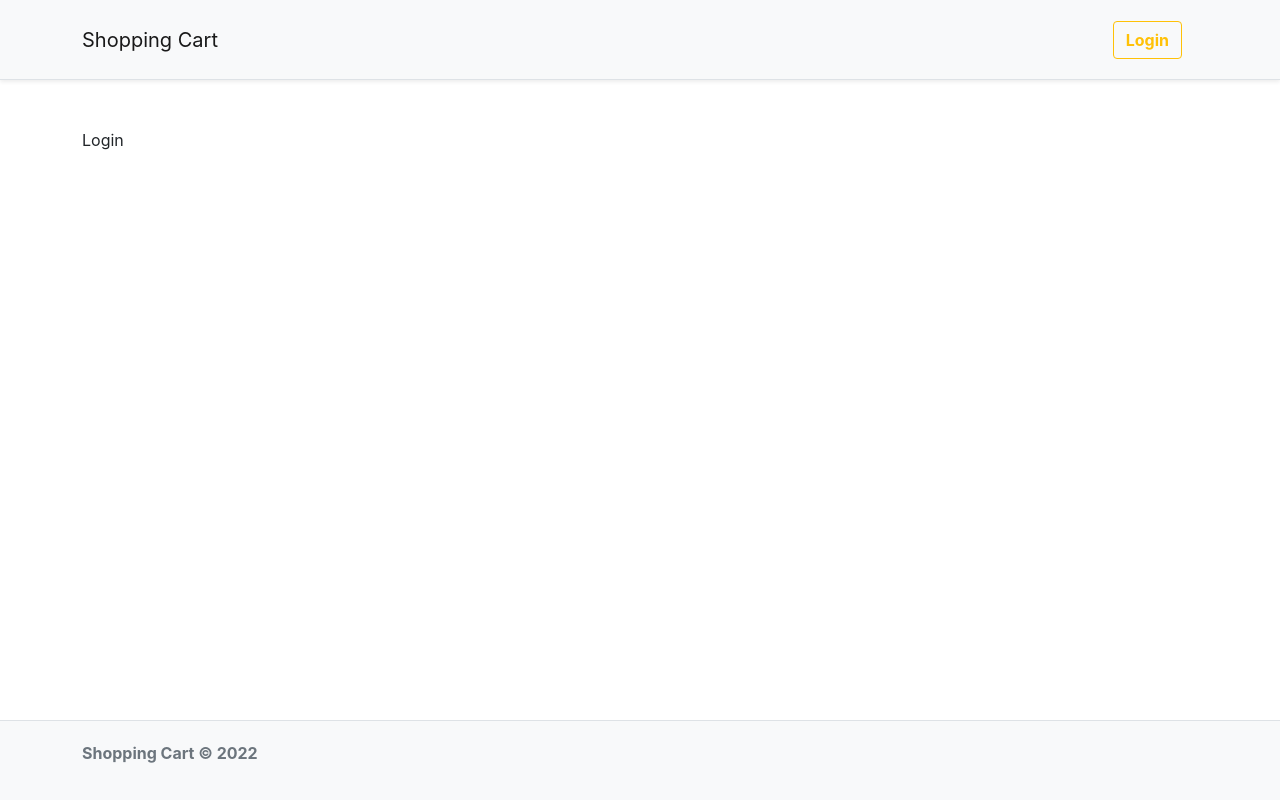
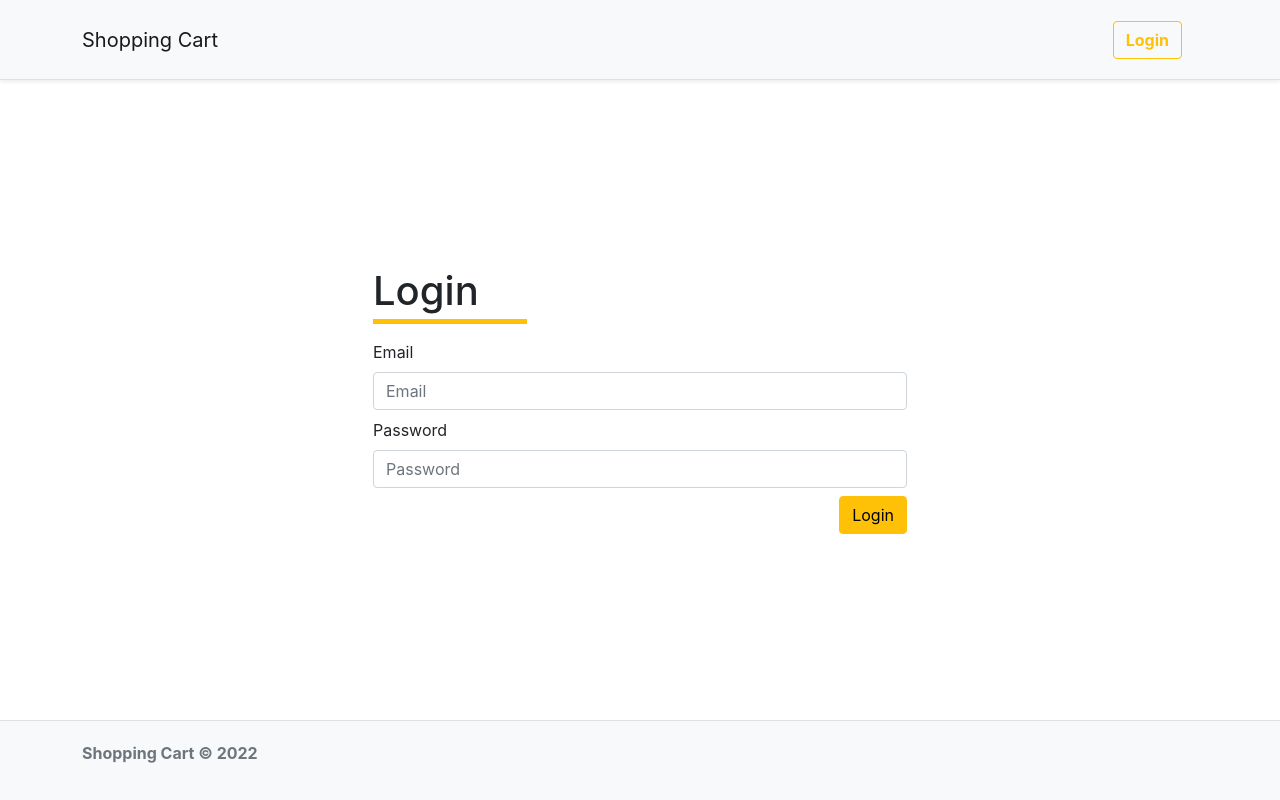
Before and after one commit to alptarla/shopping-cart, a React app in the folder client/: page /login in a window 1280 px wide. Built offline with nearby package versions, Linux system fonts and the light colour scheme; no server answers; the HTML template or start-up script is replaced by a standard one.

Commit message:
Add login screen

```diff
--- a/client/package.json
+++ b/client/package.json
@@ -8,15 +8,19 @@
     "preview": "vite preview"
   },
   "dependencies": {
+    "@hookform/resolvers": "^2.9.5",
     "axios": "^0.27.2",
     "bootstrap": "^5.1.3",
     "bootstrap-icons": "^1.8.3",
+    "classnames": "^2.3.1",
     "eslint-plugin-prettier": "^4.2.1",
     "react": "^18.0.0",
     "react-bootstrap": "^2.4.0",
     "react-dom": "^18.0.0",
+    "react-hook-form": "^7.33.1",
     "react-query": "^3.39.1",
-    "react-router-dom": "^6.3.0"
+    "react-router-dom": "^6.3.0",
+    "yup": "^0.32.11"
   },
   "devDependencies": {
     "@types/react": "^18.0.0",
--- /dev/null
+++ b/client/src/components/common/DividerTitle/index.jsx
@@ -0,0 +1,23 @@
+import classNames from 'classnames';
+import PropTypes from 'prop-types';
+
+function DividerTitle({ title, className }) {
+  return (
+    <h1
+      className={classNames(
+        'border-5 border-bottom border-warning pe-5 pb-1',
+        className
+      )}
+      style={{ width: 'fit-content' }}
+    >
+      {title}
+    </h1>
+  );
+}
+
+DividerTitle.propTypes = {
+  title: PropTypes.string,
+  className: PropTypes.string,
+};
+
+export default DividerTitle;
--- /dev/null
+++ b/client/src/components/elements/CustomInput/index.jsx
@@ -0,0 +1,25 @@
+import { Form } from 'react-bootstrap';
+import classNames from 'classnames';
+import PropTypes from 'prop-types';
+
+function CustomInput({ errorMessage, label, ...rest }) {
+  return (
+    <Form.Group>
+      {label && <Form.Label htmlFor={rest.id}>{label}</Form.Label>}
+      <Form.Control
+        className={classNames({ 'border-danger': !!errorMessage })}
+        {...rest}
+      />
+      {!!errorMessage && (
+        <Form.Text className="text-danger">{errorMessage}</Form.Text>
+      )}
+    </Form.Group>
+  );
+}
+
+CustomInput.propTypes = {
+  errorMessage: PropTypes.string,
+  label: PropTypes.string,
+};
+
+export default CustomInput;
--- /dev/null
+++ b/client/src/components/forms/LoginForm/index.jsx
@@ -0,0 +1,76 @@
+import PropTypes from 'prop-types';
+import { Controller, useForm } from 'react-hook-form';
+import { Button, Col, Row, Stack } from 'react-bootstrap';
+import { yupResolver } from '@hookform/resolvers/yup';
+import LoginFormSchema from './validations';
+import CustomInput from '../../elements/CustomInput';
+
+function LoginForm({ onSubmit, defaultValues }) {
+  const {
+    control,
+    formState: { errors },
+    handleSubmit,
+    reset,
+  } = useForm({ defaultValues, resolver: yupResolver(LoginFormSchema) });
+
+  const _handleSubmit = (values) => {
+    onSubmit(values);
+    reset(defaultValues);
+  };
+
+  return (
+    <form onSubmit={handleSubmit(_handleSubmit)}>
+      <Row className="g-2">
+        <Col lg={12}>
+          <Controller
+            control={control}
+            name="email"
+            key="email"
+            render={({ field }) => (
+              <CustomInput
+                errorMessage={errors.email?.message}
+                type="email"
+                placeholder="Email"
+                label="Email"
+                {...field}
+              />
+            )}
+          />
+        </Col>
+        <Col lg={12}>
+          <Controller
+            control={control}
+            name="password"
+            key="password"
+            render={({ field }) => (
+              <CustomInput
+                errorMessage={errors.password?.message}
+                type="password"
+                placeholder="Password"
+                label="Password"
+                {...field}
+              />
+            )}
+          />
+        </Col>
+        <Col lg={12}>
+          <Stack className="align-items-end">
+            <Button
+              type="submit"
+              variant="warning"
+            >
+              Login
+            </Button>
+          </Stack>
+        </Col>
+      </Row>
+    </form>
+  );
+}
+
+LoginForm.propTypes = {
+  onSubmit: PropTypes.func.isRequired,
+  defaultValues: PropTypes.object,
+};
+
+export default LoginForm;
--- /dev/null
+++ b/client/src/components/forms/LoginForm/validations.js
@@ -0,0 +1,12 @@
+import * as Yup from 'yup';
+
+const LoginFormSchema = Yup.object({
+  email: Yup.string()
+    .email('Please enter a valid email.')
+    .required('Email field requried.'),
+  password: Yup.string()
+    .min(6, 'Password must be between 6-12 characters.')
+    .required('Password field required.'),
+});
+
+export default LoginFormSchema;
--- /dev/null
+++ b/client/src/components/forms/RegisterForm/index.jsx
@@ -0,0 +1,5 @@
+function RegisterForm() {
+  return <div>RegisterForm</div>;
+}
+
+export default RegisterForm;
--- /dev/null
+++ b/client/src/components/forms/index.jsx
@@ -0,0 +1,2 @@
+export { default as LoginForm } from './LoginForm';
+export { default as RegisterForm } from './RegisterForm';
--- a/client/src/pages/Login/index.jsx
+++ b/client/src/pages/Login/index.jsx
@@ -1,4 +1,31 @@
+import { Container } from 'react-bootstrap';
+import DividerTitle from '../../components/common/DividerTitle';
+import { LoginForm } from '../../components/forms';
+
+const DEFAULT_VALUES = {
+  email: '',
+  password: '',
+};
+
 function Login() {
-  return <div>Login</div>;
+  const handleSubmit = (values) => {
+    console.log('values', values);
+  };
+
+  return (
+    <div className="h-100 d-flex align-items-center justify-content-center">
+      <Container className="w-50">
+        <DividerTitle
+          title="Login"
+          className="mb-3"
+        />
+        <LoginForm
+          onSubmit={handleSubmit}
+          defaultValues={DEFAULT_VALUES}
+        />
+      </Container>
+    </div>
+  );
 }
+
 export default Login;
```
Also changed, not shown: 1 other file (tests, documents, lock files or other folders).
